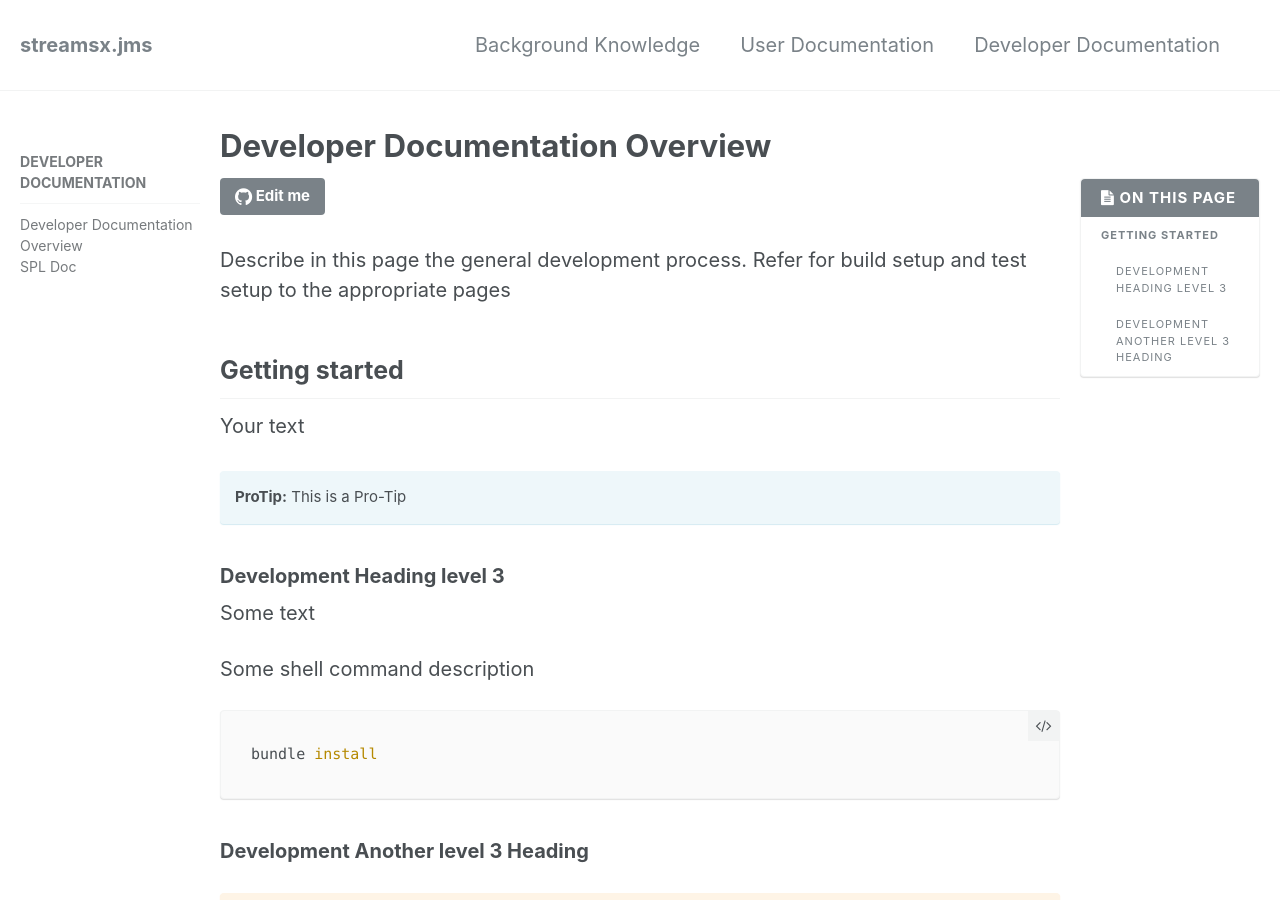
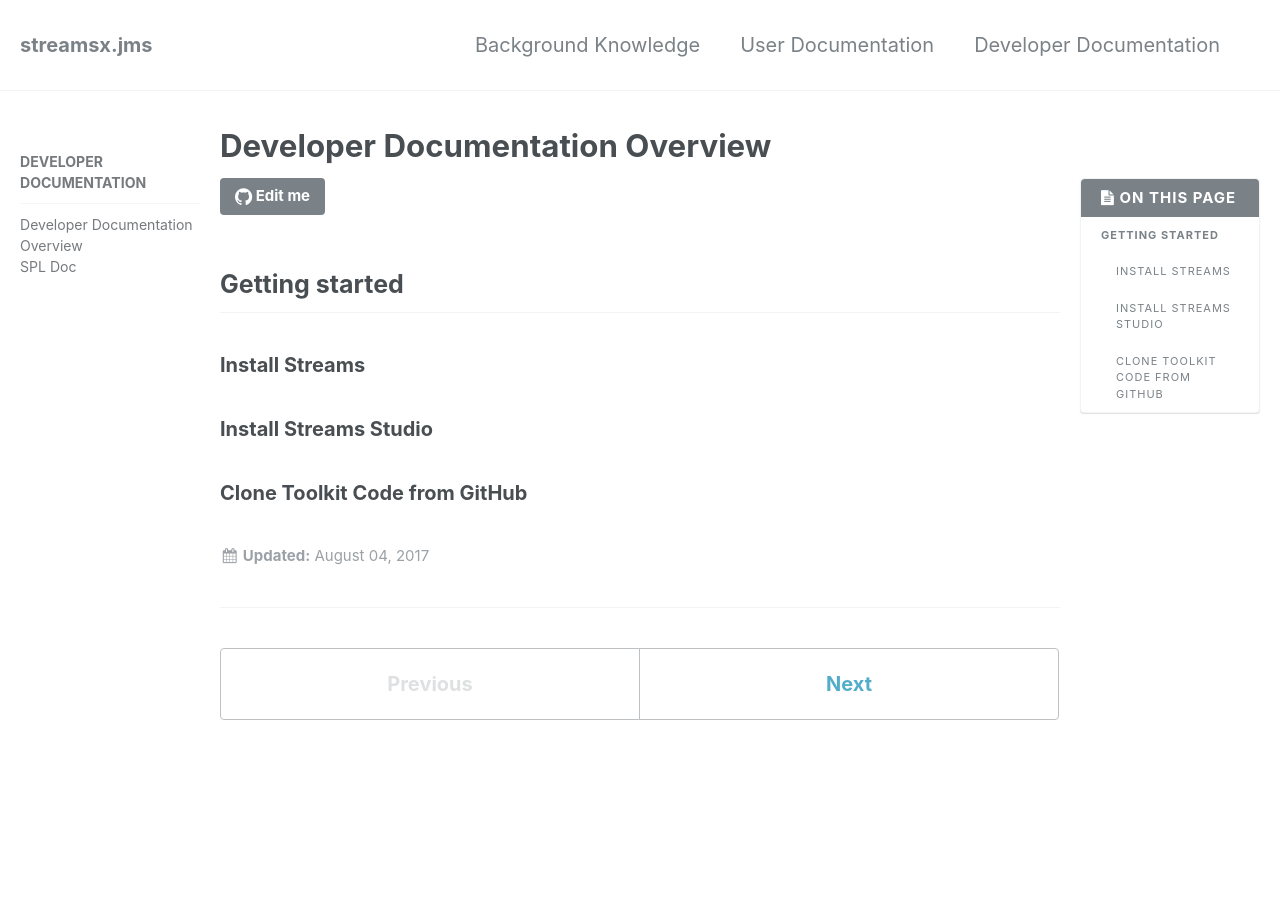
Before and after one commit to IBMStreams/streamsx.jms, a Jekyll site: the page built from _docs/developer_overview.md, in a window 1280 px wide and 900 px high. Built offline with Jekyll 4.4.1, drawn with Linux system fonts in a browser that asks for light colours; some of the changed text lies outside the part shown.

````diff
--- a/_docs/developer_overview.md
+++ b/_docs/developer_overview.md
@@ -11,27 +11,12 @@ sidebar:
 {% include toc %}
 {% include editme %}
 
- Describe in this page the general development process. Refer for build setup and test setup to the appropriate pages
 
 
 ## Getting started
 
-Your text
+### Install Streams
 
-**ProTip:** This is a Pro-Tip
-{: .notice--info}
+### Install Streams Studio
 
-### Development Heading level 3
-
-Some text
-
-Some shell command description
-
-```bash
-bundle install
-```
-
-### Development Another level 3 Heading
-
-**Note:** This is a Notize.
-{: .notice--warning}
+### Clone Toolkit Code from GitHub
````
Also changed, not shown: _docs/knowledge_activemq.md (+1 -1 lines), _docs/knowledge_imq.md (+1 -1 lines), _docs/knowledge_overview.md (+3 -3 lines).
